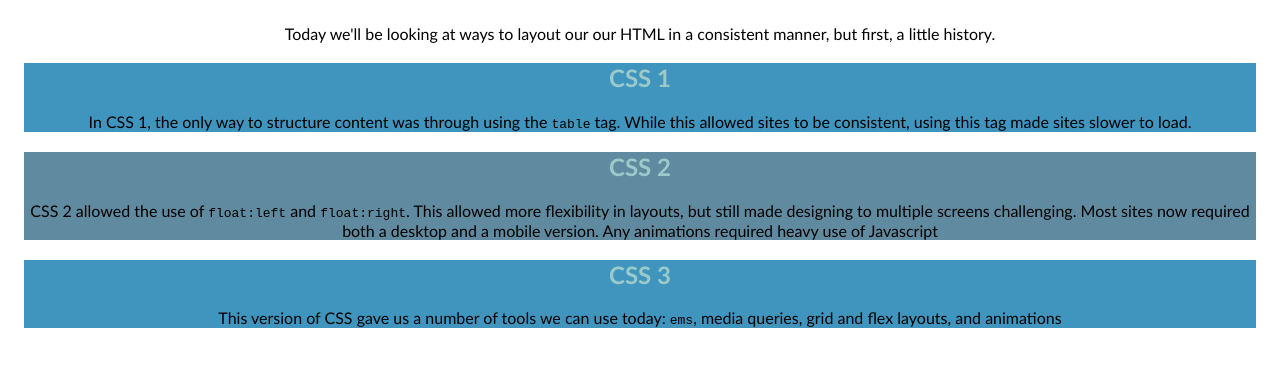
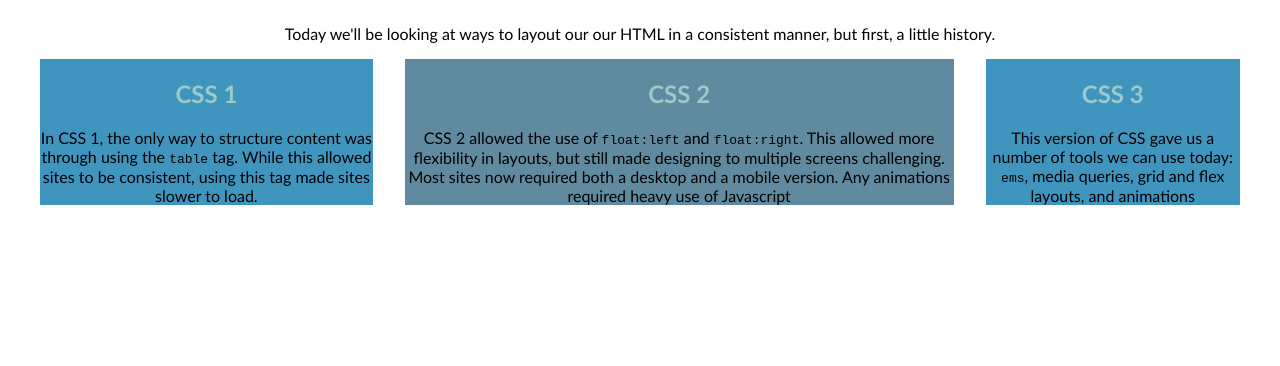
Before and after one commit to Thamberrah/SAE-Work, a plain HTML site: page css-layouts-Thamberrah-main/introtolayouts/index.html in a window 1280 px wide. Drawn offline with Linux system fonts and the light colour scheme.

Commit message:
task completed

```diff
--- a/css-layouts-Thamberrah-main/introtolayouts/index.html
+++ b/css-layouts-Thamberrah-main/introtolayouts/index.html
@@ -9,7 +9,7 @@
 <body>
     <main>
         Today we'll be looking at ways to layout our our HTML in a consistent manner, but first, a little history.
-
+        <div class="sections">
             <section>
                 <h2 class=heading-title>CSS 1</h2>
                 In CSS 1, the only way to structure content was through using the <code>table</code> tag. While this allowed sites to be consistent, using this tag made sites slower to load.
@@ -23,6 +23,8 @@
                 <h2 class=heading-title>CSS 3</h2>
                 This version of CSS gave us a number of tools we can use today: <code>ems</code>, media queries, grid and flex layouts, and animations
             </section>
+        </div>
+
     </main>
 </body>
 </html>
--- a/css-layouts-Thamberrah-main/introtolayouts/style.css
+++ b/css-layouts-Thamberrah-main/introtolayouts/style.css
@@ -3,12 +3,19 @@ main{
     text-align: center;
     padding: 1em;
     font-family: 'Trebuchet MS', 'Lucida Sans Unicode', 'Lucida Grande', 'Lucida Sans', Arial, sans-serif;
-
+    display: flex;
+    flex-direction: column;
+}
+main .sections {
+    display: flex;
+    justify-content: space-between;
 }
 
 main section {
     background-color: hsl(200,50%,50%);
+    margin: 1em;
 }
+
  section:nth-child(2){
     background-color: hsl(200,25%,50%)
 }
```
Lines whose indentation alone changed are shown as unchanged.
